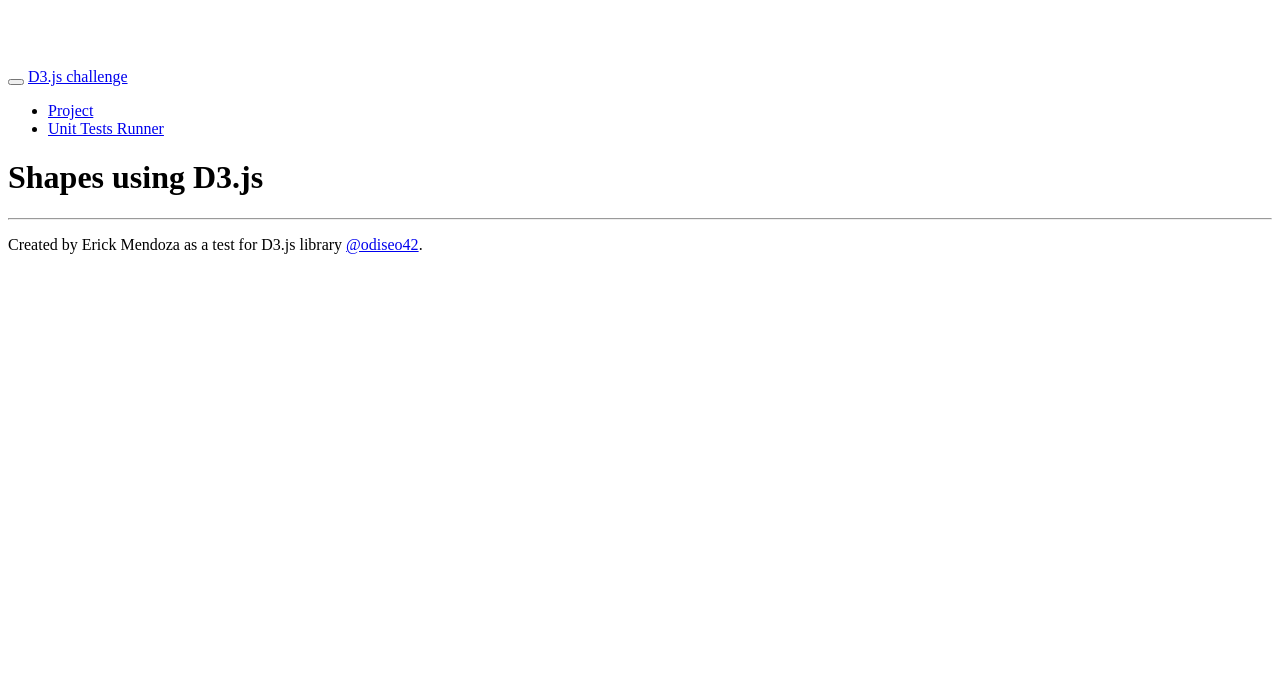
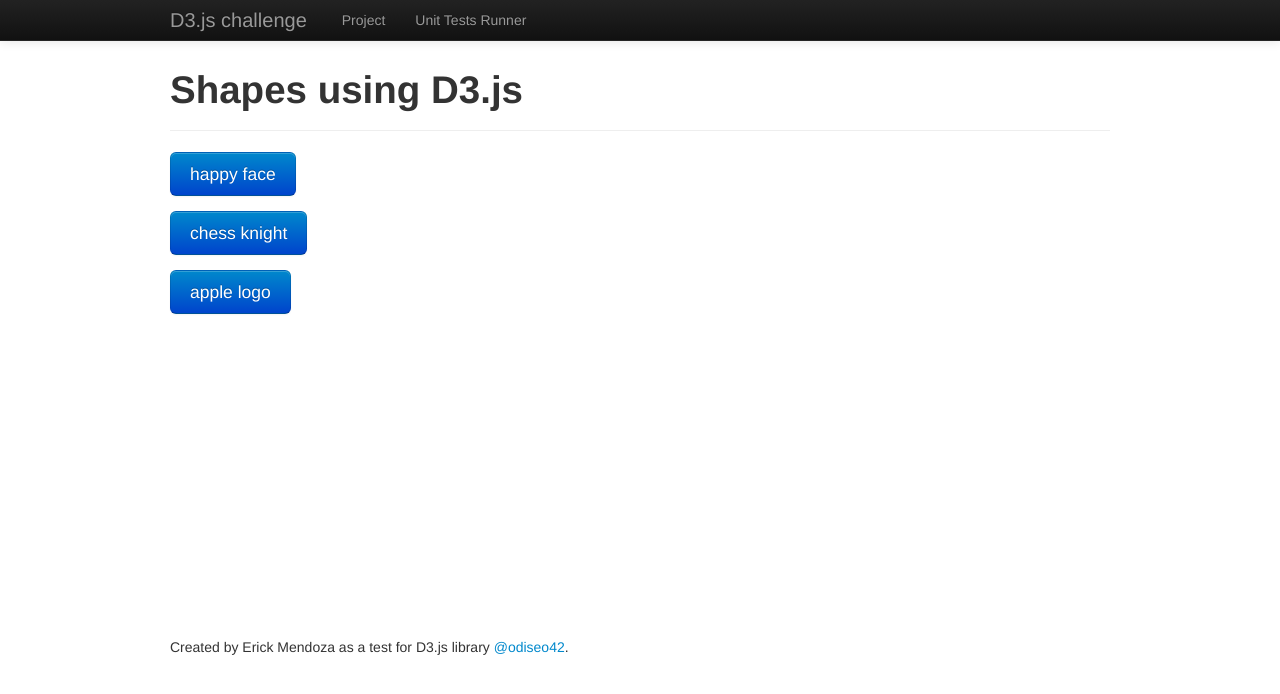
Before and after one commit to odiseo42/d3-challenge, a plain HTML site: page index.html in a window 1280 px wide. Drawn offline with nearby package versions, Linux system fonts and the light colour scheme; the site is published under a folder, as on GitHub Pages, so addresses that start at the root find nothing.

Commit message:
changed relative paths

```diff
--- a/SpecRunner.html
+++ b/SpecRunner.html
@@ -11,7 +11,7 @@
   <script src="http://d3js.org/d3.v3.min.js" charset="utf-8"></script>
   <script src="http://code.jquery.com/jquery-1.10.2.min.js"></script>
   <!-- include source files here... -->
-  <script type="text/javascript" src="../js/d3Shapes.js"></script>
+  <script type="text/javascript" src="js/d3Shapes.js"></script>
 
   <!-- include spec files here... -->
   <script type="text/javascript" src="spec/SpecHelper.js"></script>
--- a/index.html
+++ b/index.html
@@ -8,13 +8,13 @@
     <meta name="author" content="Erick Mendoza">
 
     <!-- Le styles -->
-    <link href="/css/bootstrap.min.css" rel="stylesheet">
+    <link href="css/bootstrap.min.css" rel="stylesheet">
     <style>
       body {
         padding-top: 60px; /* 60px to make the container go all the way to the bottom of the topbar */
       }
     </style>
-    <link href="/css/style.css" rel="stylesheet">
+    <link href="css/style.css" rel="stylesheet">
 
   </head>
 
@@ -28,8 +28,8 @@
           <a class="brand" href="#">D3.js challenge</a>
           <div class="nav-collapse collapse">
             <ul class="nav">
-              <li><a href="/">Project</a></li>
-              <li><a href="/SpecRunner.html">Unit Tests Runner</a></li>
+              <li><a href="#">Project</a></li>
+              <li><a href="SpecRunner.html">Unit Tests Runner</a></li>
             </ul>
           </div><!--/.nav-collapse -->
         </div>
@@ -54,7 +54,7 @@
 
 
     <script src="http://d3js.org/d3.v3.min.js" charset="utf-8"></script>
-    <script src="/js/d3Shapes.js"></script>
+    <script src="js/d3Shapes.js"></script>
     <script src="js/app.js"></script>
 
   </body>
```
